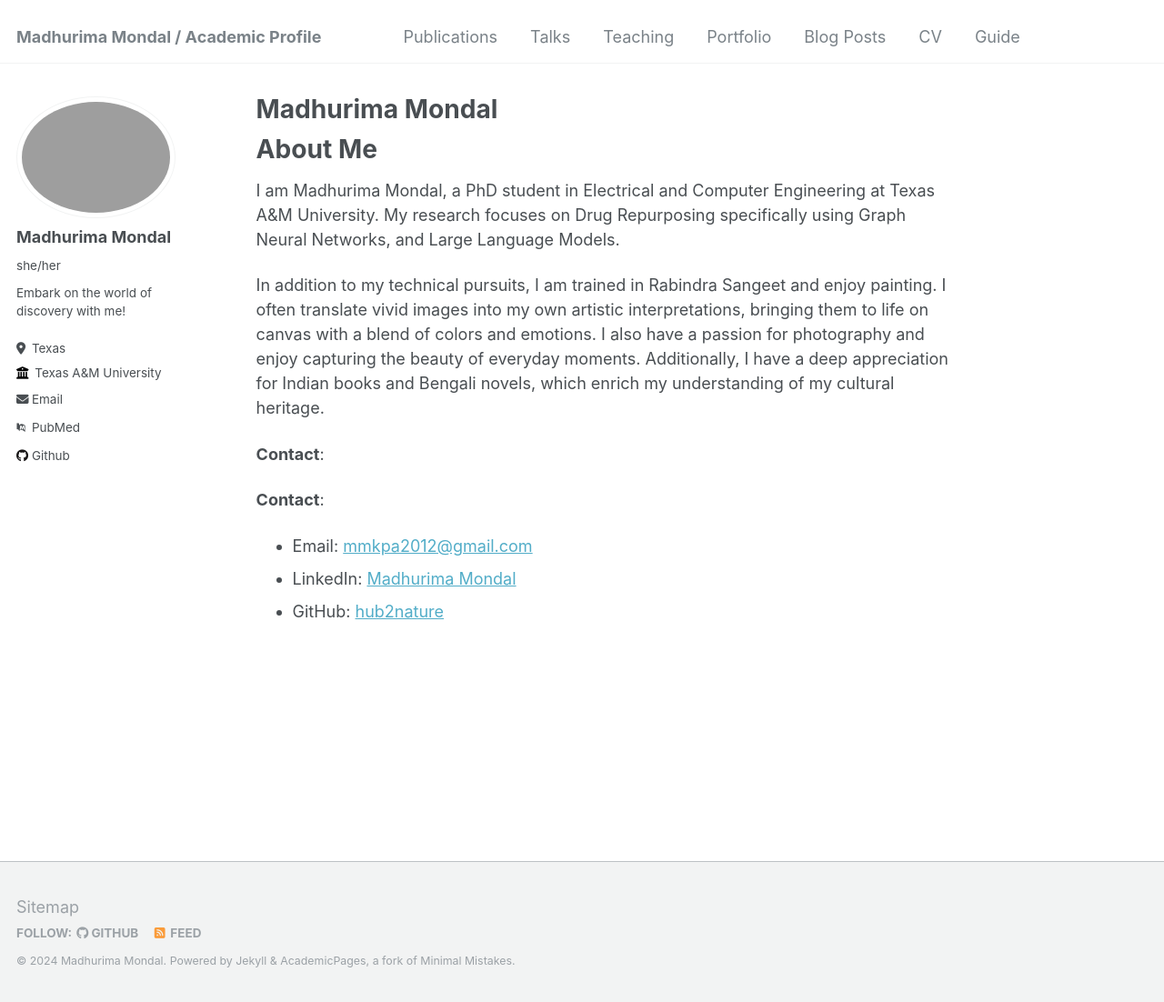
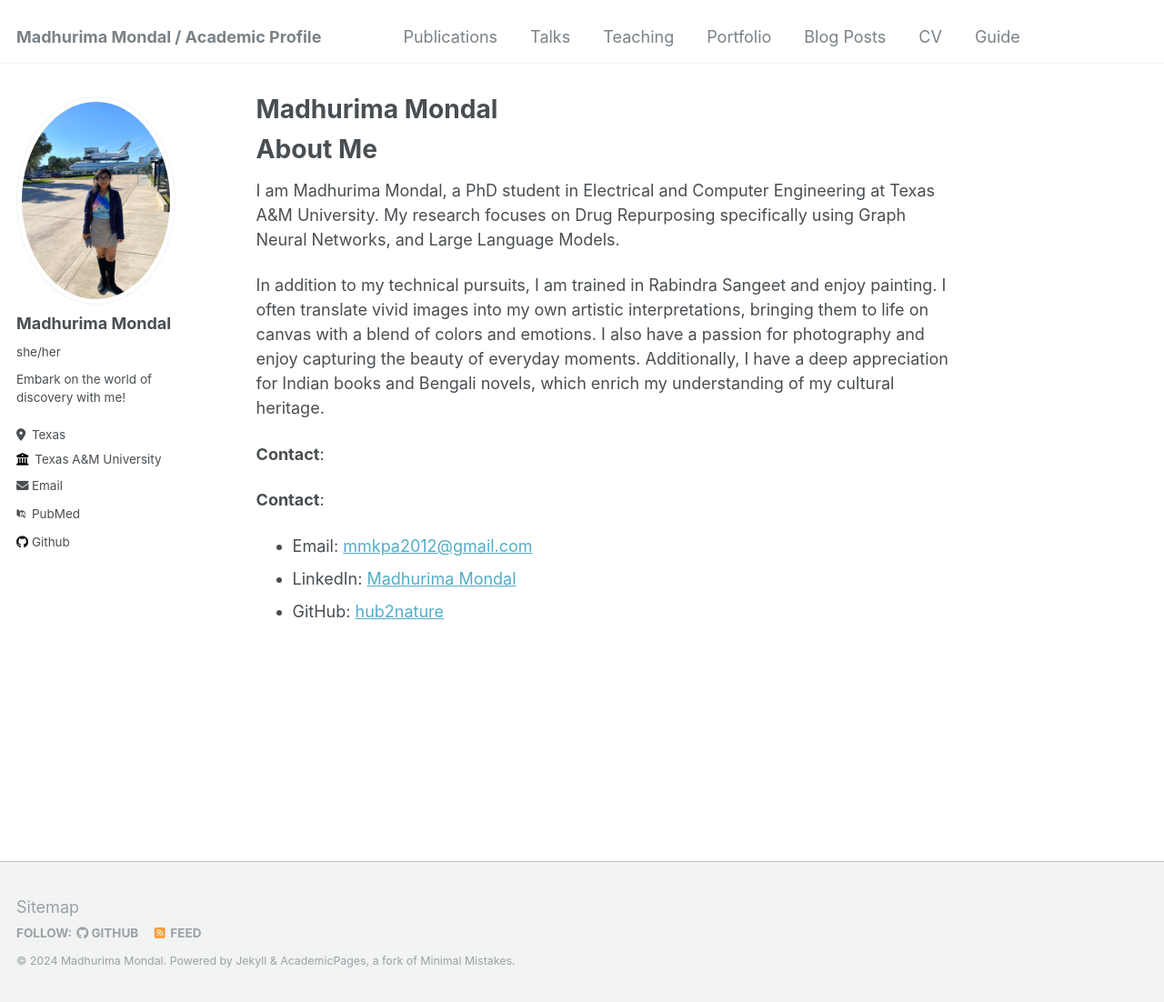
Before and after one commit to hub2nature/hub2nature, a Jekyll site: the page built from _pages/about.md, in a window 1280 px wide and 1102 px high. Shown: the whole window at 91% size. Built offline with Jekyll 4.4.1, drawn with Linux system fonts in a browser that asks for light colours; some web fonts are replaced.

Commit message:
Update _config.yml

```diff
--- a/_config.yml
+++ b/_config.yml
@@ -22,7 +22,7 @@
 #               Additional customization can be done by editing /_includes/author-profile.html
 author:
   # Biographic information
-  avatar           : "received_555862872377911(1).jpeg"
+  avatar           : "p.jpeg"
   name             : "Madhurima Mondal"
   pronouns         : "she/her"
   bio              : "Embark on the world of discovery with me!"
```
